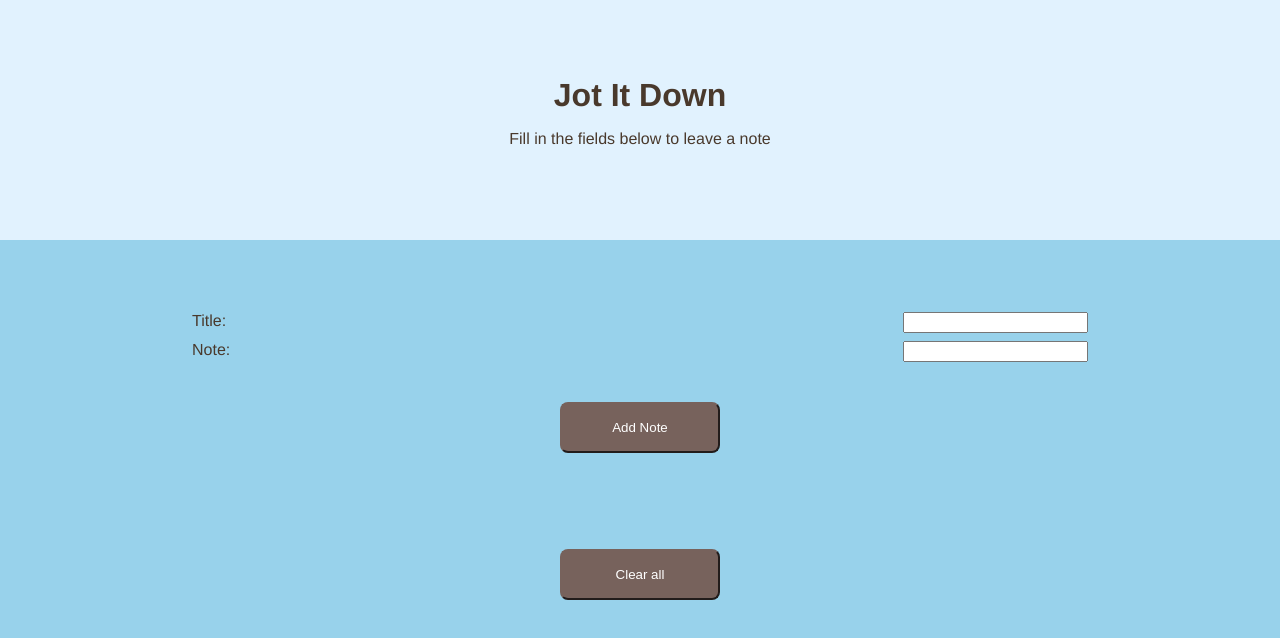
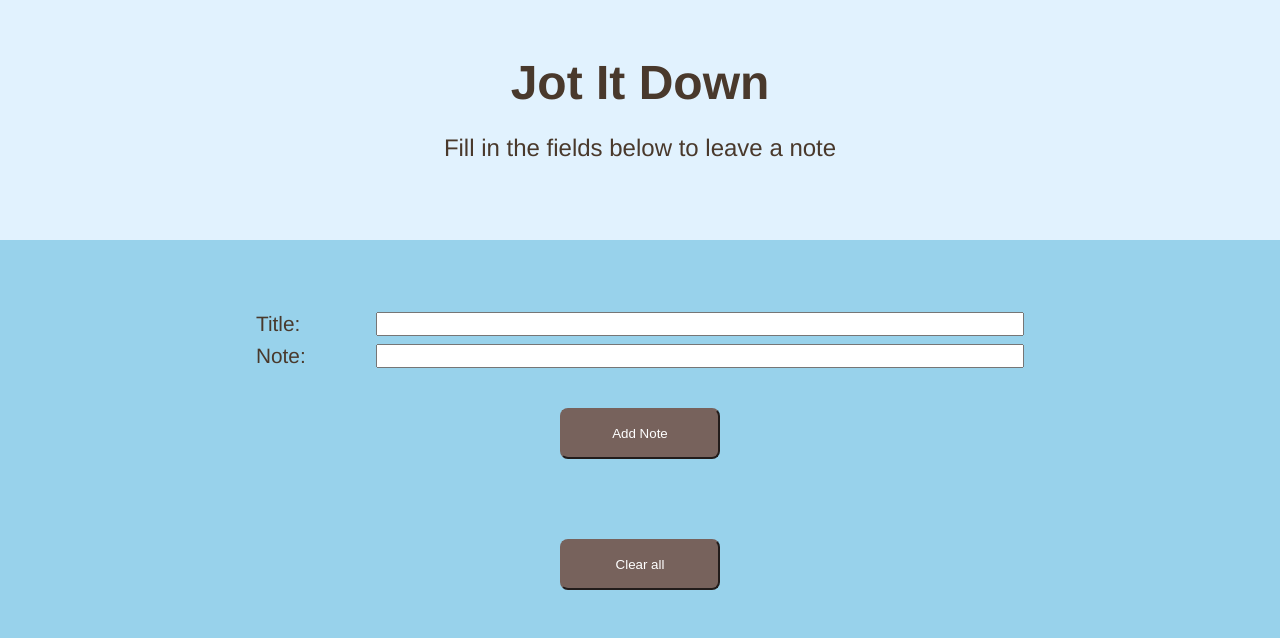
Before and after one commit to khemsoth/notes-app, a Vue app: page / in a window 1280 px wide. Shown: the top 638 px of the page. Built offline with nearby package versions, Linux system fonts and the light colour scheme.

Commit message:
responsive design finished

```diff
--- a/src/App.vue
+++ b/src/App.vue
@@ -66,11 +66,13 @@ export default {
 </script>
 
 <style>
+
   body {
     background-color: #98d2eb;
     margin: 0;
     height: 100vh;
     color: #49392c;
+    overflow-x: hidden;
   }
 
   main {
@@ -80,6 +82,7 @@ export default {
   .unfocus {
     opacity: .5;
     overflow: hidden;
+    pointer-events: none;
   }
 
   .btn {
@@ -104,7 +107,6 @@ export default {
     justify-content: center;
     background-color: rgba(255, 255, 255,  .9);
     width: 80vw;
-    height: 40vh;
   }
 
   .active {
@@ -114,6 +116,7 @@ export default {
     top: 50%;
     transform: translate(-50%, -50%);
     overflow: hidden;
+
   }
 
   .modal-cont {
--- a/src/components/CreateNote.vue
+++ b/src/components/CreateNote.vue
@@ -3,11 +3,11 @@
     <form>
       <div class="create-note-input">
         <label for="title">Title: </label>
-        <input type="text" v-model="title">
+        <input class="create-input" type="text" v-model="title">
       </div>
       <div class="create-note-input">
         <label for="desc">Note: </label>
-        <input type="text" v-model="desc">
+        <input class="create-input" type="text" v-model="desc">
       </div>
       <input class="btn add-note-btn" type="button" value="Add Note" v-on:click="addNote">
     </form>
@@ -48,10 +48,24 @@ export default {
     display: flex;
     flex-direction: row;
     justify-content: space-between;
+    font-size: 1.3rem;
   }
 
   .add-note-btn {
     margin-top: 2rem;
   }
 
+  @media (min-width: 320px) {
+    .create-input {
+      width: 50vw;
+    }
+  }
+
+  @media (min-width: 600px) {
+    .create-note-input {
+      width: 60vw;
+    }
+
+  }
+
 </style>
--- a/src/components/Header.vue
+++ b/src/components/Header.vue
@@ -20,6 +20,7 @@ export default {
     display: flex;
     flex-direction: column;
     justify-content: center;
+    font-size: 1.5rem;
   }
 
   .header-title {
--- a/src/components/Note.vue
+++ b/src/components/Note.vue
@@ -66,4 +66,5 @@ export default {
     flex-direction: row;
     justify-content: space-between;
   }
+
 </style>
--- a/src/components/NoteList.vue
+++ b/src/components/NoteList.vue
@@ -103,4 +103,11 @@ export default {
   .clear-btn {
     margin: 5rem 0;
   }
+
+  @media (min-width: 600px) {
+    .note-list {
+      width: 60vw;
+      margin: 0 auto;
+    }
+  }
 </style>
```
